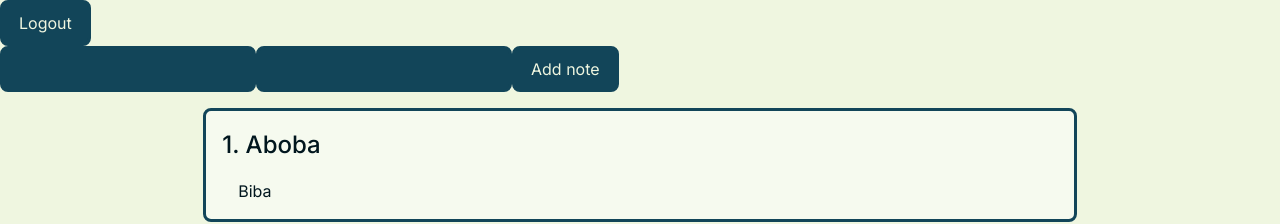
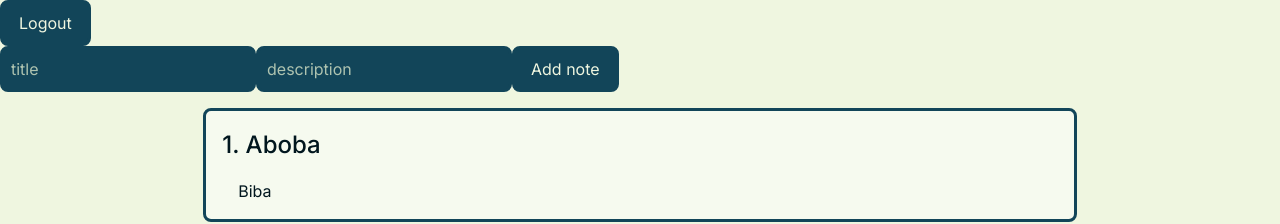
Before and after one commit to ZM854/notes-app, a React (Vite) app: page /login in a window 1280 px wide. Both pictures are taken after typing "Sample", "Sample" into the empty fields and a click on the button "Login". Shown: the top 224 px of the page. Built offline with nearby package versions, Linux system fonts and the light colour scheme.

Commit message:
add note creation functionality

```diff
--- a/src/components/Note/Note.tsx
+++ b/src/components/Note/Note.tsx
@@ -2,13 +2,14 @@ import type { NoteType } from "../../types/NoteType";
 import classes from "./Note.module.css";
 type NoteProps = {
   note: NoteType;
+  noteListNumber: number;
 };
 
-const Note = ({ note }: NoteProps) => {
+const Note = ({ note, noteListNumber }: NoteProps) => {
   return (
     <div className={classes.noteContainer}>
       <h3 className={classes.noteTitle}>
-        {note.id}. {note.title}
+        {noteListNumber}. {note.title}
       </h3>
       <p className={classes.noteDescription}>{note.description}</p>
     </div>
--- /dev/null
+++ b/src/components/NoteCreateForm/NoteCreateForm.tsx
@@ -0,0 +1,29 @@
+import NotesButton from "../UI/button/NotesButton";
+import NotesInput from "../UI/input/NotesInput";
+
+type NoteCreateFormProps = {
+  onSubmit: (e: React.FormEvent<HTMLFormElement>) => void;
+  onChange: (field: "title" | "description", value: string) => void;
+
+  value: { title: string; description: string };
+};
+
+const NoteCreateForm = ({ onSubmit, onChange, value }: NoteCreateFormProps) => {
+  return (
+    <form onSubmit={onSubmit}>
+      <NotesInput
+        value={value.title}
+        onChange={(e) => onChange("title", e.target.value)}
+        placeholder="title"
+      />
+      <NotesInput
+        value={value.description}
+        onChange={(e) => onChange("description", e.target.value)}
+        placeholder="description"
+      />
+      <NotesButton type="submit">Add note</NotesButton>
+    </form>
+  );
+};
+
+export default NoteCreateForm;
--- a/src/components/NoteList/NoteList.tsx
+++ b/src/components/NoteList/NoteList.tsx
@@ -10,8 +10,8 @@ const NoteList = ({ notes }: NoteListProps) => {
 
   return (
     <div className={classes.notesList}>
-      {notes.map((note) => {
-        return <Note key={note.id} note={note} />;
+      {notes.map((note, index) => {
+        return <Note key={note.id} note={note} noteListNumber={index + 1} />;
       })}
     </div>
   );
--- a/src/components/UI/input/NotesInput.module.css
+++ b/src/components/UI/input/NotesInput.module.css
@@ -14,5 +14,5 @@
 }
 
 .notesInput::placeholder {
-  color: var(--c-on-primary);
+  color: var(--c-muted);
 }
--- a/src/pages/NotesPage.tsx
+++ b/src/pages/NotesPage.tsx
@@ -1,9 +1,9 @@
 import { useState } from "react";
 import NotesButton from "../components/UI/button/NotesButton";
-import NotesInput from "../components/UI/input/NotesInput";
 import { useAuth } from "../hooks/UseAuth";
 import type { NoteType } from "../types/NoteType";
 import NoteList from "../components/NoteList/NoteList";
+import NoteCreateForm from "../components/NoteCreateForm/NoteCreateForm";
 
 const NotesPage = () => {
   const { setIsAuth } = useAuth();
@@ -14,12 +14,13 @@ const NotesPage = () => {
     { id: 3, title: "Aboba", description: "Biba" },
   ]);
 
-  const [newNoteData] = useState<{
+  const [newNoteData, setNewNoteData] = useState<{
     title: string;
     description: string;
   }>({ title: "", description: "" });
 
-  const addNote = () => {
+  const addNote = (e: React.FormEvent<HTMLFormElement>) => {
+    e.preventDefault();
     const newNote: NoteType = {
       id: Date.now(),
       title: newNoteData.title,
@@ -27,17 +28,21 @@ const NotesPage = () => {
     };
 
     setNotes([...notes, newNote]);
+    setNewNoteData({ title: "", description: "" });
+  };
+
+  const changeNewNoteData = (field: "title" | "description", value: string) => {
+    setNewNoteData((prev) => ({ ...prev, [field]: value }));
   };
 
   return (
     <div>
       <NotesButton onClick={() => setIsAuth(false)}>Logout</NotesButton>
-
-      <form onSubmit={addNote}>
-        <NotesInput />
-        <NotesInput />
-        <NotesButton type="submit">Add note</NotesButton>
-      </form>
+      <NoteCreateForm
+        value={newNoteData}
+        onChange={changeNewNoteData}
+        onSubmit={addNote}
+      />
       <NoteList notes={notes} />
     </div>
   );
```
Also changed, not shown: src/components/NoteCreateForm/NoteCreateForm.module.css (added).
